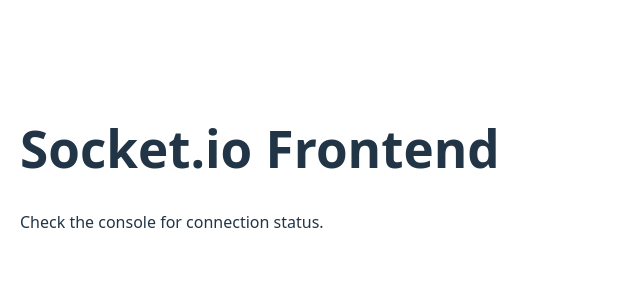
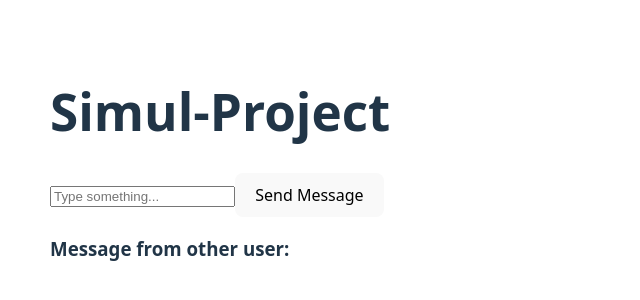
Before and after one commit to Surakshith94/SyncSpace, a React app in the folder frontend/: page / in a window 1280 px wide. Shown: the part 232-532 px from the top of the page, without its empty margins (0-640 px from the left). Built offline with nearby package versions, Linux system fonts and the light colour scheme; no server answers; the HTML template or start-up script is replaced by a standard one.

Commit message:
we made when we type in one window it is displayed in window another window without changing in our window

```diff
--- a/frontend/src/App.jsx
+++ b/frontend/src/App.jsx
@@ -1,19 +1,39 @@
-import { useEffect } from "react";
+import { useEffect , useState} from "react";
 import io from "socket.io-client";
 
 const socket = io("http://localhost:5000"); // Connect to the backend server
 
 function App() {
+  // 1. "message" is what you are typing right now.
+  const [message, setMessage] = useState("");
 
+  const [messageReceived, setMessageReceived] = useState("");
+  // 2. "messageReceived" is what the other person sent you
+
+  const sendMessage = () => {
+    socket.emit("send_message", { message }); // Emit the message to the server
+  }
   useEffect(() => {
-    //this code will when the app starts
-    console.log("Connecting to socket server...");
-  }, []);
+    // This keeps the ear open for messages coming FROM the Backend
+    socket.on("receive_message", (data) => {
+      setMessageReceived(data.message);
+    });
+  }, [socket]);
 
   return (
-    <div style={{padding: "20px"}} >
-      <h1>Socket.io Frontend</h1>
-      <p>Check the console for connection status.</p>
+    <div style={{ padding: "50px" }}>
+      <h1>Simul-Project</h1>
+
+      <input
+        placeholder="Type something..."
+        onChange={(event) => {
+          setMessage(event.target.value);
+        }}
+      />
+      <button onClick={sendMessage}> Send Message </button>
+
+      <h3>Message from other user:</h3>
+      <p style={{color: "red", fontSize: "24px"}}>{messageReceived}</p>
     </div>
   );
 }
```
Also changed, not shown: 1 other file (tests, documents, lock files or other folders).
